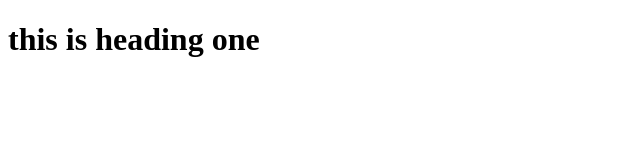
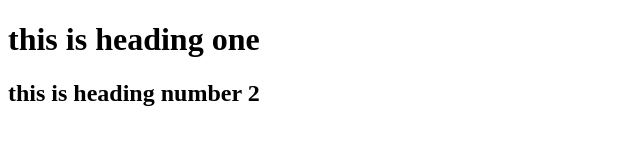
Before and after one commit to Armanhr/Personal-website, a plain HTML site: page index.html in a window 1280 px wide. Shown: the whole page, without its empty margins (0-640 px from the left). Drawn offline with Linux system fonts and the light colour scheme.

Commit message:
new heading

```diff
--- a/index.html
+++ b/index.html
@@ -8,7 +8,8 @@
 <body>
 
         <h1>this is heading one</h1>
-
+        <h2>this is heading number 2
+  </h2>
 
 </body>
 </html>
```
